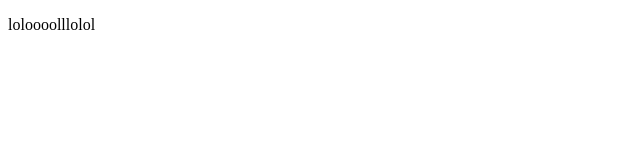
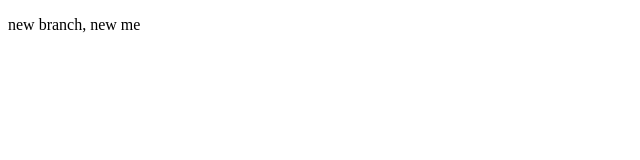
Before and after one commit to kpirkovic/konimex, a plain HTML site: page index.html in a window 1280 px wide. Shown: the full height of the page, 0-640 px from the left. Drawn offline with Linux system fonts and the light colour scheme.

Commit message:
ajde sega :D

```diff
--- a/index.html
+++ b/index.html
@@ -7,6 +7,6 @@
     <title>Konimex Home</title>
 </head>
     <body>
-        <p>loloooolllolol</p>
+        <p>new branch, new me</p>
     </body>
 </html>
```
